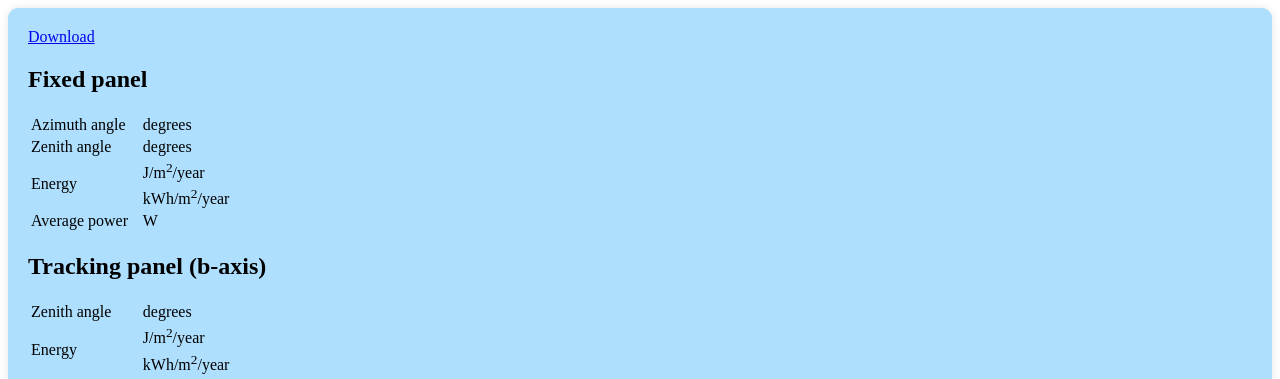
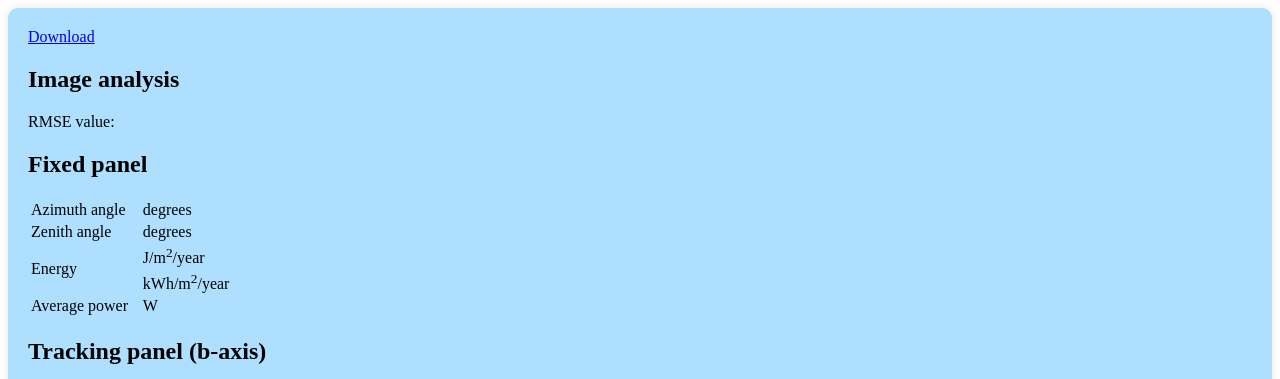
Before and after one commit to KiARC/software_design_project, a Flask app: template src/templates/index.html in a window 1280 px wide. Shown: the top 379 px of the page. Run offline with Flask 3, Linux system fonts and the light colour scheme; the template is opened without the code that fills it, so the values that code supplies are empty.

Commit message:
Added indicator for high RMSE

```diff
--- a/src/templates/index.html
+++ b/src/templates/index.html
@@ -35,7 +35,7 @@
 				z-index: 9999;
 			}
 			#adjustment-table td {
-				padding: 8px 16px;
+				padding: 0px 16px;
 			}
 		</style>
 	</head>
@@ -113,6 +113,9 @@
 						<div>
 							<a class="btn btn-danger" role="button" href="/data/{{ hash }}" download="data.json">Download</a>
 
+                            <h2>Image analysis</h2>
+                            <p>RMSE value: <span id="result-rmse"></span></p>
+                            <p id="result-rmse-error" style="display: none; color: red;">Warning: an RMSE value greater than 10 may mean that the points were incorrectly selected. Check the output image below to verify that the sky was properly identified.</p>
 							<h2>Fixed panel</h2>
 							<table>
 								<tr>
@@ -191,6 +194,8 @@
 						req.addEventListener('load', function (event) {
 							results = JSON.parse(event.target.response);
 							console.log('Results: ', results);
+                            document.getElementById('result-rmse').innerText = results.rmse.toFixed(4);
+                            if (results.rmse >= 10) document.getElementById('result-rmse-error').style.display = "block";
 							document.getElementById('result-f-azimuth').innerText = ((results.fixed.b * 180) / Math.PI).toFixed(4);
 							document.getElementById('result-f-zenith').innerText = ((results.fixed.a * 180) / Math.PI).toFixed(4);
 							document.getElementById('result-f-power-j').innerText = results.fixed.energy.toFixed(4);
```
